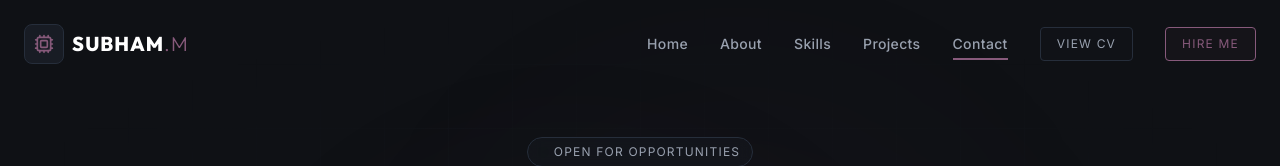
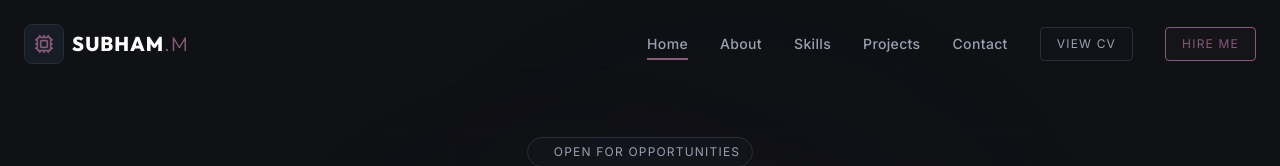
Before and after one commit to Subhammandal5555/personal-portfolio, a Next.js app: page / in a window 1280 px wide. Before the commit this address led to /contact. Shown: the top 166 px of the page. Built offline with nearby package versions, Linux system fonts and the light colour scheme.

Commit message:
feat: stop scroll-spy from rewriting browser URL during manual scroll

```diff
--- a/src/components/Footer.tsx
+++ b/src/components/Footer.tsx
@@ -1,6 +1,7 @@
 "use client";
 
-import { Cpu } from "lucide-react";
+import { Cpu, Heart } from "lucide-react";
+import { motion } from "framer-motion";
 
 export default function Footer() {
   return (
@@ -21,7 +22,29 @@ export default function Footer() {
               &copy; {new Date().getFullYear()} Subham Mandal. All rights reserved.
             </p>
             <p className="text-gray-500">
-              Bridging Software & Hardware Engineering. Made with ❤️ in India.
+              Bridging Software & Hardware Engineering.{" "}
+              <span className="block mt-1 sm:mt-0 sm:inline whitespace-nowrap">
+                Made with{" "}
+                <motion.span
+                  className="inline-block align-middle relative -top-[2px]"
+                  animate={{
+                    scale: [1, 1.125, 1],
+                    opacity: [0.4, 1, 0.4],
+                  }}
+                  transition={{
+                    duration: 1.5,
+                    repeat: Infinity,
+                    repeatType: "loop",
+                    ease: "easeInOut",
+                  }}
+                >
+                  <Heart
+                    strokeWidth={1.5}
+                    className="inline w-[11px] h-[11px] mx-1 text-white fill-transparent align-middle drop-shadow-[0_0_4px_rgba(255,255,255,0.5)]"
+                  />
+                </motion.span>{" "}
+                in India.
+              </span>
             </p>
           </div>
 
--- a/src/components/Navbar.tsx
+++ b/src/components/Navbar.tsx
@@ -56,10 +56,6 @@ export default function Navbar() {
         if (activeSectionRef.current !== "home") {
           updateActiveSection("home");
         }
-        const path = "/";
-        if (window.location.pathname !== path) {
-          window.history.replaceState(null, "", path);
-        }
         return;
       }
 
@@ -67,10 +63,6 @@ export default function Navbar() {
       if (windowHeight + scrollY >= scrollHeight - 80) {
         if (activeSectionRef.current !== "contact") {
           updateActiveSection("contact");
-        }
-        const path = "/contact";
-        if (window.location.pathname !== path) {
-          window.history.replaceState(null, "", path);
         }
         return;
       }
@@ -86,10 +78,6 @@ export default function Navbar() {
           if (rect.top <= triggerOffset && rect.bottom > triggerOffset) {
             if (activeSectionRef.current !== id) {
               updateActiveSection(id);
-            }
-            const path = id === "home" ? "/" : `/${id}`;
-            if (window.location.pathname !== path) {
-              window.history.replaceState(null, "", path);
             }
             break;
           }
```
